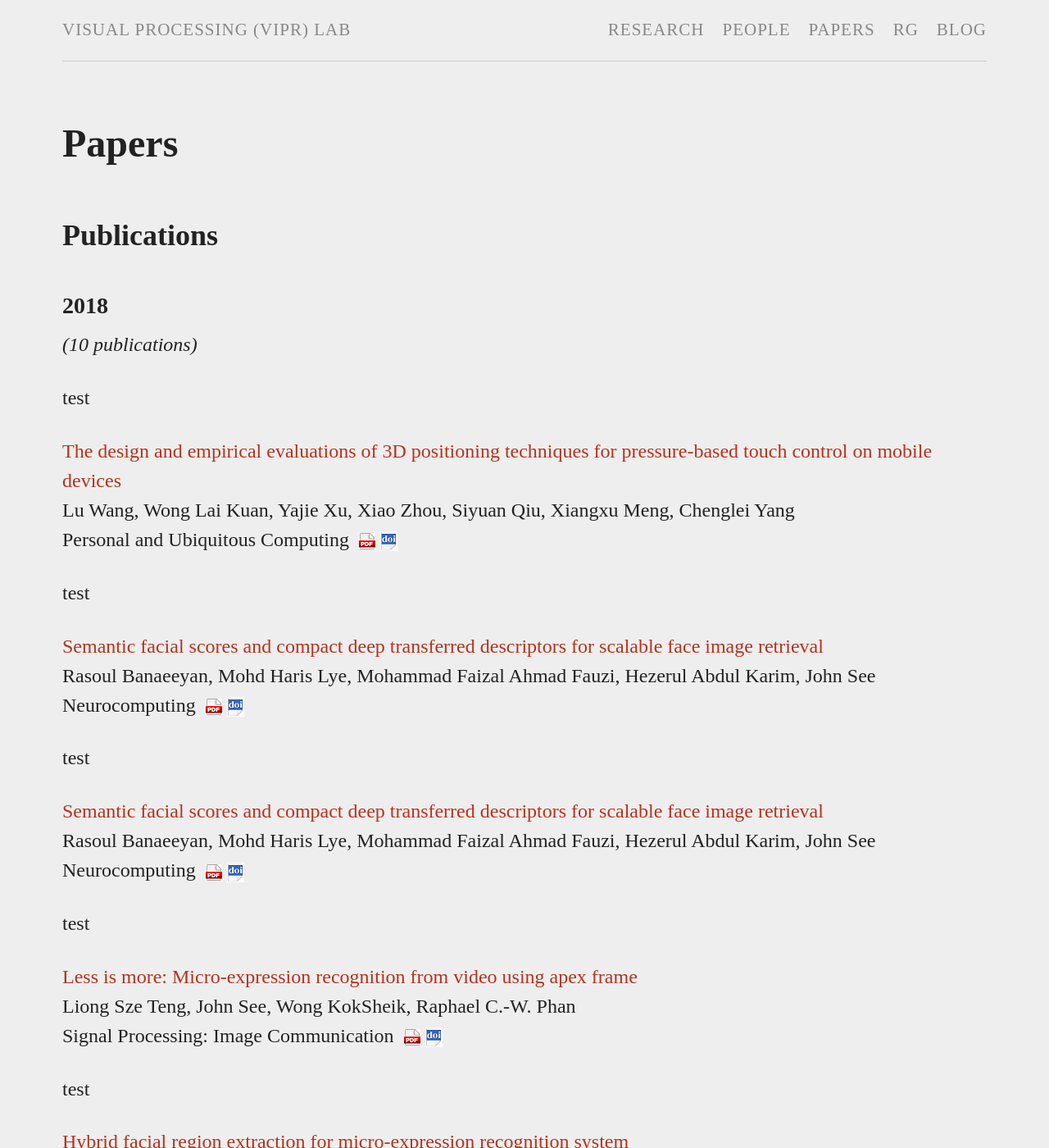
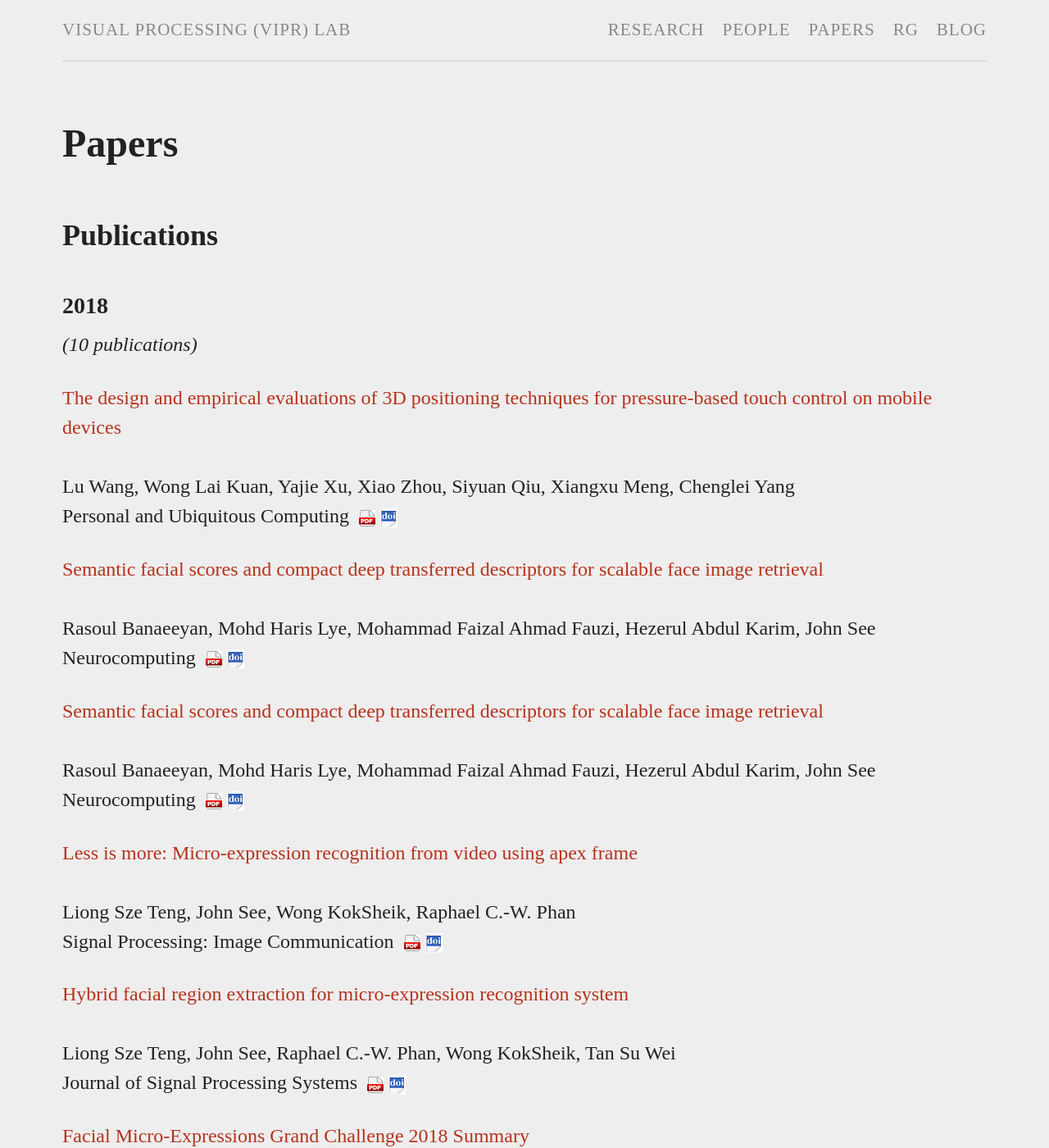
Before and after one commit to viprlab/viprlab.github.io, a Jekyll site: the page built from papers.md, in a window 1280 px wide and 1400 px high. Shown: the whole window at 82% size. Built offline with Jekyll 4.4.1, drawn with Linux system fonts in a browser that asks for light colours.

Commit message:
Update papers.md

```diff
--- a/papers.md
+++ b/papers.md
@@ -216,7 +216,10 @@
 {% if forloop.first %}
 <i>({{ forloop.length }} publications)</i>
 {% endif %}
-{% if entry.internal %}[{{entry.title}}]({{entry.url | prepend: site.baseurl}}){% else %}{% if entry.type == 'j' %}<p>test</p>{% endif %} {% if entry.url %} [{{entry.title}}]({{entry.url}}){:target="_blank"} {% else %} [{{entry.title}}]({{entry.doi}}){:target="_blank"} {% endif %} {% endif %}<br />
+{% if entry.internal %}[{{entry.title}}]({{entry.url | prepend: site.baseurl}}){% else %}
+{% if entry.url %} [{{entry.title}}]({{entry.url}}){:target="_blank"} {% else %} [{{entry.title}}]({{entry.doi}}){:target="_blank"}
+{% endif %}
+{% endif %}<br />
 <span class="authors">{{entry.author}}</span><br />
 <span class="publication">{{entry.pub}}</span>
 {% if entry.note %} **({{entry.note}})**{: style="color: maroon"} {% endif %} {% if entry.url %} &nbsp;[![pdf](/images/pdf-icon.png)]({{entry.url}}) {% endif %} {% if entry.doi %} [![doi](/images/doi-icon.png)]({{entry.doi}}) {% endif %}
```
